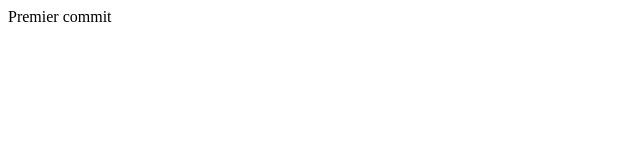
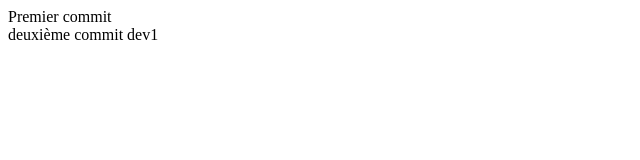
Before and after one commit to Nassirou-Doutchi/test-git2, a plain HTML site: page index.html in a window 1280 px wide. Shown: the whole page, without its empty margins (0-640 px from the left). Drawn offline with Linux system fonts and the light colour scheme.

Commit message:
commit dev1

```diff
--- a/index.html
+++ b/index.html
@@ -7,6 +7,7 @@
 </head>
 <body>
     <div>Premier commit</div>
+    <div>deuxième commit dev1</div>
 
 </body>
 </html>
```
